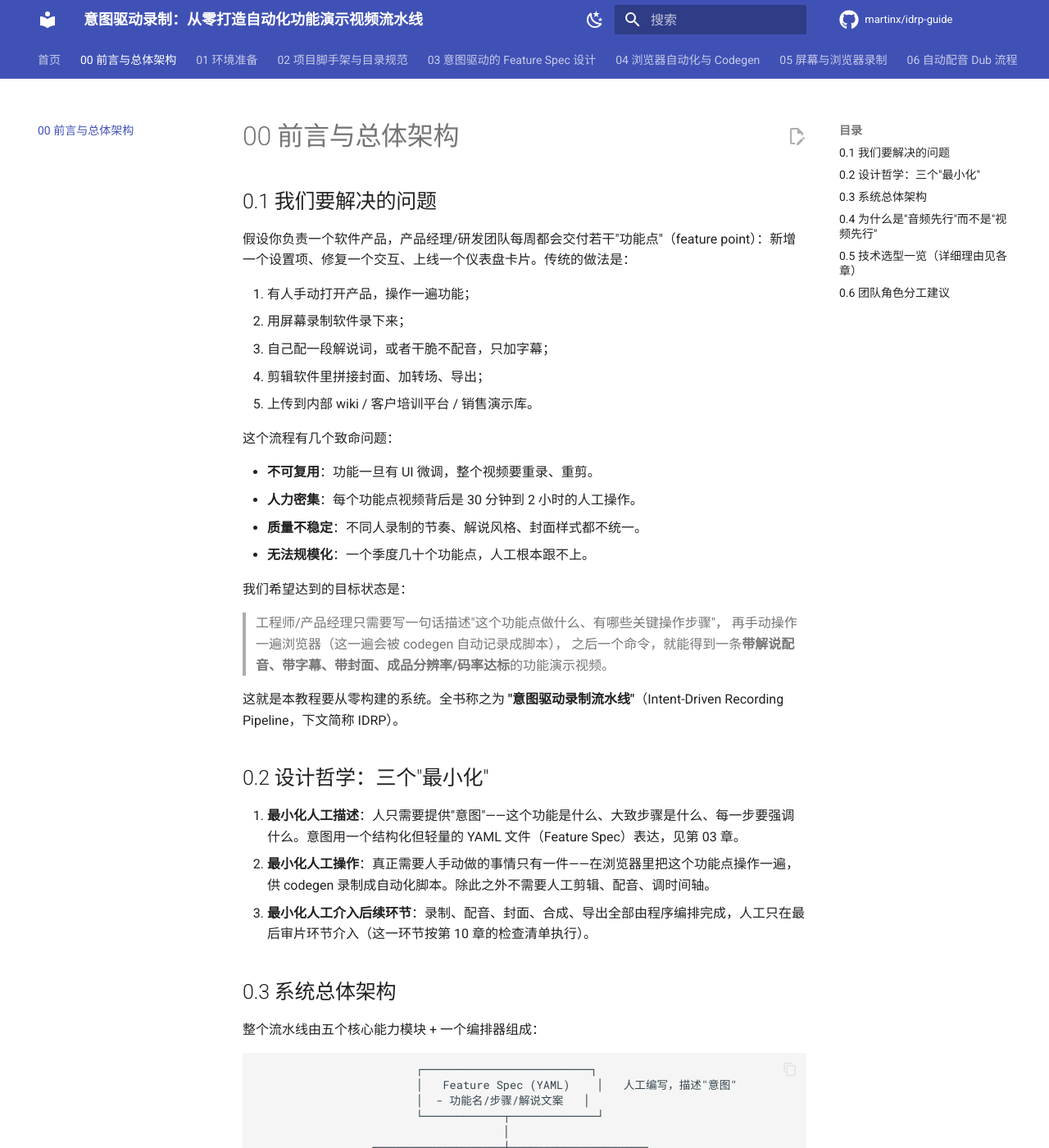
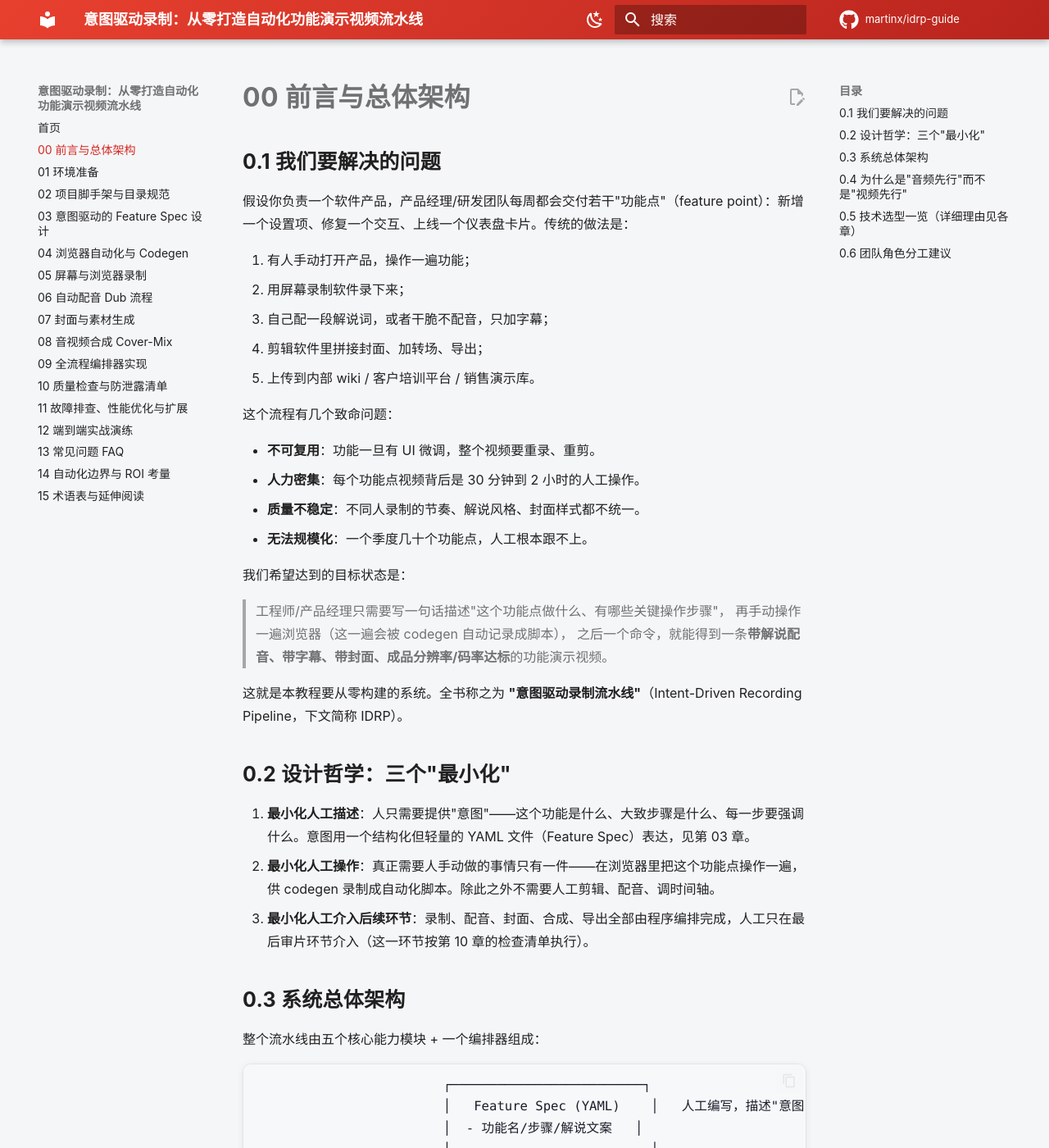
Before and after one commit to martinx/idrp-guide, an MkDocs documentation site: the page built from docs/00-overview.md, in a window 1280 px wide and 1400 px high. Shown: the whole window at 82% size. Built offline with MkDocs 1.6.1 and Material for MkDocs 9.7.7, drawn with Linux system fonts in a browser that asks for light colours; comment, search, counter and statistics services are not loaded.

Commit message:
调整为标准左侧书本式导航，套用 AAS 控制台品牌色与字体/代码块样式
- 移除顶部 navigation.tabs（原先17章被渲染成横向标签栏），改为标准左侧栏 + 右侧本页目录
- 关闭 Material 默认 Google Fonts（国内访问不稳定），显式声明 PingFang SC / Noto Sans SC 等系统字体栈
- 套用 AAS 系列演示应用统一品牌色 #D42820/#E8574C，明暗两套配色分别覆盖
- 代码块加圆角/细边框/轻阴影，等宽字体换成系统 SF Mono/JetBrains Mono 栈

```diff
--- /dev/null
+++ b/docs/stylesheets/extra.css
@@ -0,0 +1,125 @@
+/*
+ * 品牌色取自 AAS 系列演示应用/控制台的统一视觉规范：
+ * 主色 #D42820（红），辅助浅红 #E8574C，头部渐变 135deg #E8402F → #B8241D。
+ * 圆角、阴影、字体栈同样对齐这套规范，让教程站点和产品演示画面观感一致。
+ */
+
+/* ---------- 品牌色：浅色模式 ---------- */
+[data-md-color-scheme="default"] {
+  --md-primary-fg-color: #d42820;
+  --md-primary-fg-color--light: #e8574c;
+  --md-primary-fg-color--dark: #b8241d;
+  --md-primary-bg-color: #ffffff;
+  --md-primary-bg-color--light: #ffffff;
+
+  --md-accent-fg-color: #d42820;
+  --md-accent-fg-color--transparent: #d4282026;
+  --md-accent-bg-color: #ffffff;
+  --md-accent-bg-color--light: #ffffff;
+
+  --md-typeset-a-color: #d42820;
+
+  --md-default-bg-color: #f5f6f8;
+  --md-code-bg-color: #f7f8fa;
+  --md-code-fg-color: #1a1d29;
+}
+
+/* ---------- 品牌色：深色模式 ---------- */
+[data-md-color-scheme="slate"] {
+  --md-primary-fg-color: #e8574c;
+  --md-primary-fg-color--light: #ff7a68;
+  --md-primary-fg-color--dark: #b8241d;
+
+  --md-accent-fg-color: #ff7a68;
+  --md-accent-fg-color--transparent: #ff7a6826;
+
+  --md-typeset-a-color: #ff7a68;
+
+  --md-code-bg-color: #1c1f27;
+  --md-code-fg-color: #e6e8ec;
+}
+
+/* 顶部导航条用品牌渐变，呼应控制台头部样式 */
+.md-header {
+  background: linear-gradient(135deg, #e8402f, #b8241d);
+}
+
+/* ---------- 中文字体优化 ----------
+ * 关闭了 Material 默认的 Google Fonts（国内访问不稳定，且拉丁字重和中文字重不搭）。
+ * 这里显式声明系统自带的高素质中文字体优先级，Mac 上是 PingFang SC，
+ * Windows 上落到 Microsoft YaHei，Linux 落到 Noto Sans CJK，观感统一优雅。
+ */
+:root {
+  --md-text-font: -apple-system, BlinkMacSystemFont, "PingFang SC", "Noto Sans SC",
+    "Microsoft YaHei", "Helvetica Neue", Arial, sans-serif;
+  --md-code-font: ui-monospace, "SF Mono", "JetBrains Mono", Menlo, Consolas,
+    "Liberation Mono", monospace;
+}
+
+.md-typeset {
+  font-family: var(--md-text-font);
+  line-height: 1.75;
+}
+
+.md-typeset h1,
+.md-typeset h2,
+.md-typeset h3 {
+  font-weight: 700;
+  letter-spacing: 0.01em;
+}
+
+/* ---------- 代码块美化 ----------
+ * 圆角卡片 + 细边框 + 轻阴影，呼应控制台卡片式设计（--radius: 12px 的风格）。
+ */
+.md-typeset .highlight {
+  border-radius: 10px;
+  overflow: hidden;
+  border: 1px solid var(--md-default-fg-color--lightest);
+  box-shadow:
+    0 1px 2px rgba(16, 24, 40, 0.04),
+    0 2px 8px rgba(16, 24, 40, 0.06);
+}
+
+.md-typeset .highlight > pre {
+  margin: 0;
+}
+
+.md-typeset pre > code {
+  font-size: 0.78rem;
+  line-height: 1.7;
+}
+
+.md-typeset code {
+  border-radius: 4px;
+  padding: 0.1em 0.4em;
+}
+
+.md-clipboard {
+  border-radius: 6px;
+}
+
+.md-clipboard:hover {
+  color: var(--md-accent-fg-color);
+}
+
+/* 行内代码与代码块背景略微区分正文背景，层次更清楚 */
+[data-md-color-scheme="default"] .md-typeset :not(pre) > code {
+  background-color: #eef0f3;
+}
+[data-md-color-scheme="slate"] .md-typeset :not(pre) > code {
+  background-color: #262a34;
+}
+
+/* 提示框/详情框也用一致的圆角语言 */
+.md-typeset .admonition,
+.md-typeset details {
+  border-radius: 12px;
+  overflow: hidden;
+}
+
+/* 表格圆角与细边框，和控制台的卡片表格视觉呼应 */
+.md-typeset table:not([class]) {
+  border-radius: 10px;
+  overflow: hidden;
+  border: 1px solid var(--md-default-fg-color--lightest);
+}
--- a/mkdocs.yml
+++ b/mkdocs.yml
@@ -9,34 +9,39 @@ copyright: Copyright &copy; 2026
 theme:
   name: material
   language: zh
+  font: false
   palette:
     - media: "(prefers-color-scheme: light)"
       scheme: default
-      primary: indigo
-      accent: indigo
+      primary: red
+      accent: red
       toggle:
         icon: material/weather-night
         name: 切换到深色模式
     - media: "(prefers-color-scheme: dark)"
       scheme: slate
-      primary: indigo
-      accent: indigo
+      primary: red
+      accent: red
       toggle:
         icon: material/weather-sunny
         name: 切换到浅色模式
   features:
     - navigation.instant
     - navigation.tracking
-    - navigation.tabs
     - navigation.top
     - navigation.footer
+    - navigation.expand
     - navigation.indexes
+    - toc.follow
     - search.suggest
     - search.highlight
     - content.code.copy
     - content.action.edit
   icon:
     repo: fontawesome/brands/github
+
+extra_css:
+  - stylesheets/extra.css
 
 markdown_extensions:
   - toc:
```
